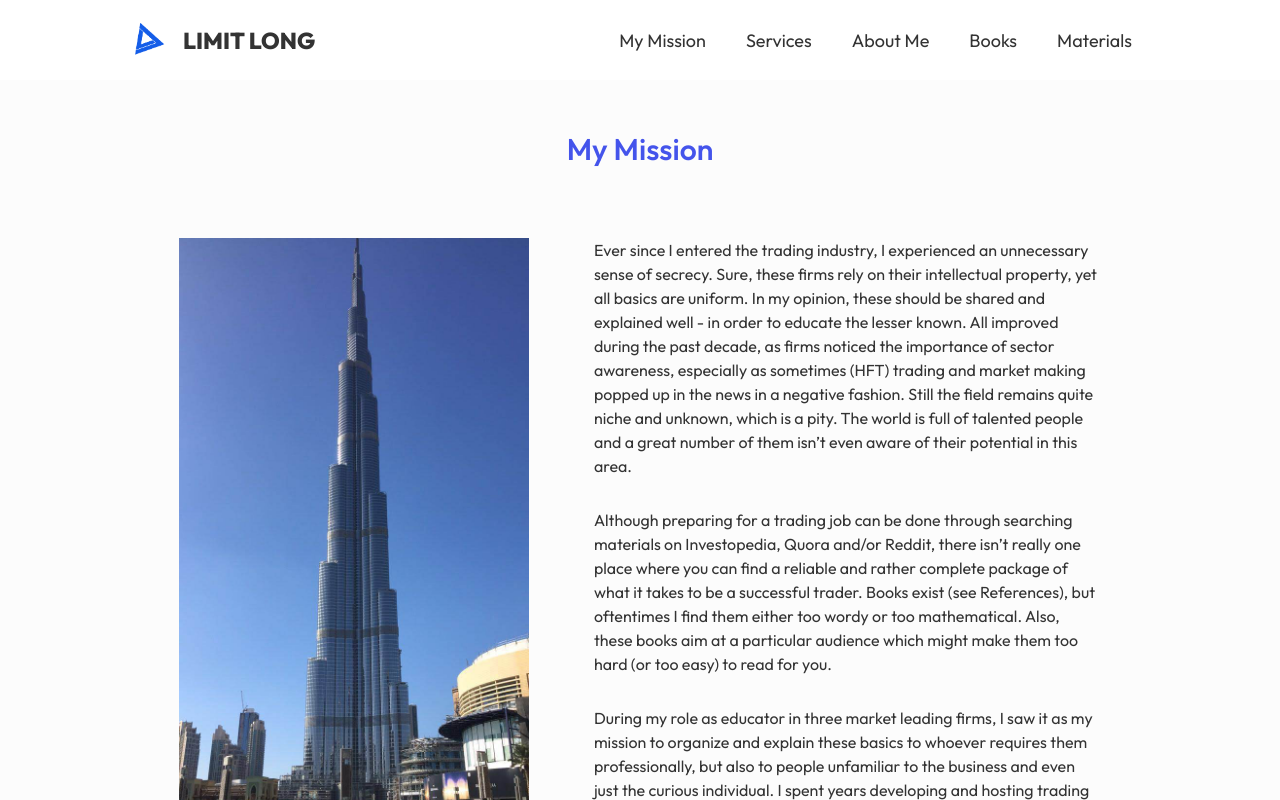
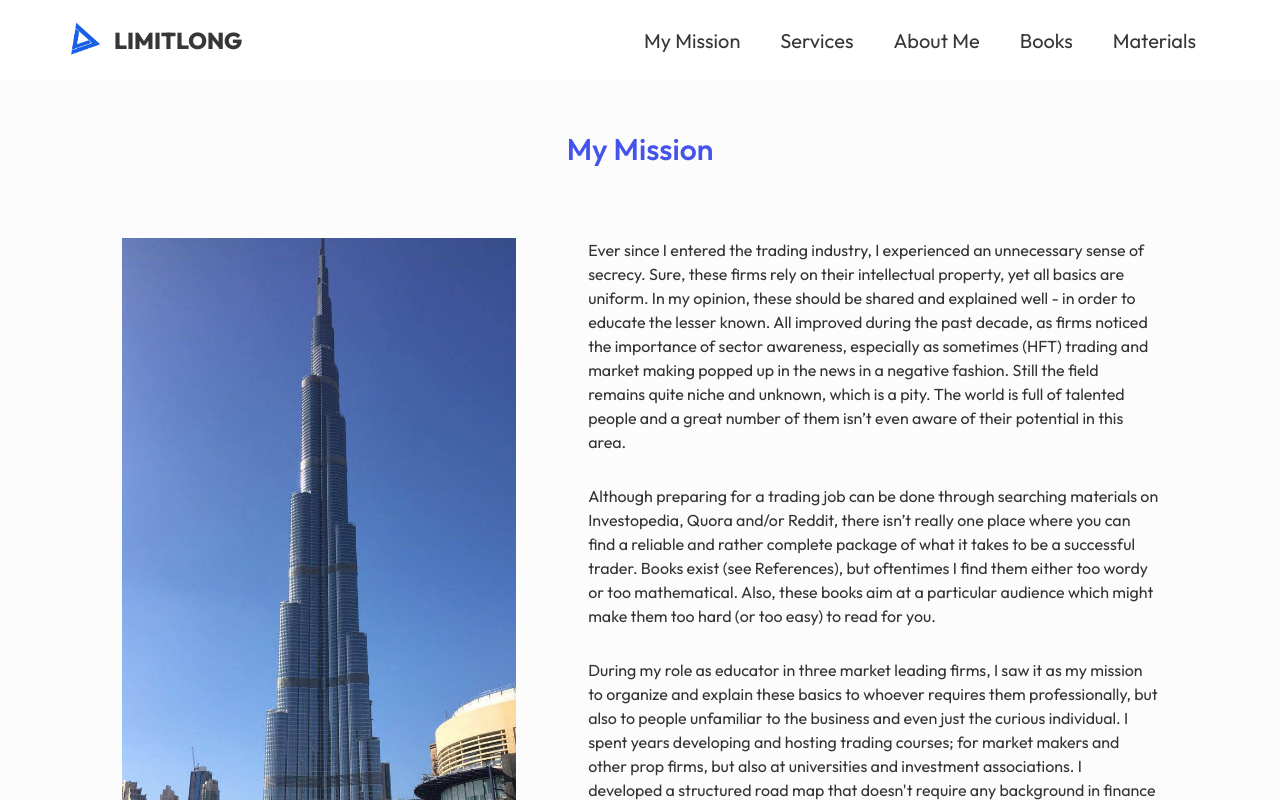
Before and after one commit to gurooria/limitlong, a React (Create React App) app: page /my-mission in a window 1280 px wide. Shown: the top 800 px of the page. Built offline with nearby package versions, Linux system fonts and the light colour scheme.

Commit message:
polished hero and navbar

```diff
--- a/src/components/Hero/Hero.css
+++ b/src/components/Hero/Hero.css
@@ -1,35 +1,35 @@
 .hero {
+	/* hero section, parent block */
 	width: 100%;
 	min-height: 100vh;
-	background: linear-gradient(rgba(8, 0, 58, 0.9), rgba(8, 0, 58, 0.7)),
-		url("../../assets/Chicago2.jpg");
-	background-size: cover;
-	background-position: center;
-	color: #fff;
-	display: flex;
-	align-items: center;
-	justify-content: center;
+	background: linear-gradient(rgba(8, 0, 58, 0.9), rgba(8, 0, 58, 0.7)), /* gradient overlay */
+		url("../../assets/Chicago2.jpg"); /* image path */
+	background-size: cover; /* image covers the entire background */
+	background-position: center; /* image centered */
+	color: #fff; /* text color */
+	display: flex; /* flexbox */
+	align-items: center; /* vertical alignment */
+	justify-content: center; /* horizontal alignment */
 }
 .hero-text {
 	text-align: center;
-	max-width: 800px;
+	max-width: 900px;
 }
 .hero-text h1 {
-	margin-top: 40px;
-	margin-bottom: 20px;
-	font-size: 33px;
-	font-weight: 500;
-	padding: 10px;
+	font-size: 35px;
+	font-weight: 600;
+	margin: 30px;
 }
 .hero-text p {
 	font-size: 20px;
-	max-width: 700px;
-	margin: 20px auto 30px;
 	line-height: 1.5;
+	margin: 0px 30px 60px 30px;
 }
 
-/* media queries */
 @media (max-width: 850px) {
+	.hero-text {
+		max-width: 650px;
+	}
 	.hero-text h1 {
 		font-size: 30px;
 	}
@@ -38,13 +38,13 @@
 	}
 }
 @media (max-width: 650px) {
+	.hero-text {
+		max-width: 450px;
+	}
 	.hero-text h1 {
-		font-size: 30px;
-		max-width: 400px;
-		margin: auto;
+		font-size: 28px;
 	}
 	.hero-text p {
-		font-size: 16px;
-		max-width: 400px;
+		font-size: 18px;
 	}
 }
--- a/src/components/Hero/Hero.js
+++ b/src/components/Hero/Hero.js
@@ -18,7 +18,7 @@ const Hero = () => {
 					for professionals and private clients.
 				</p>
 				<Link to="/my-mission" className="btn-white">
-					Learn More
+					Learn more
 					<img src={dark_arrow} alt="" />
 				</Link>
 			</div>
--- a/src/components/NavBar/NavBar.css
+++ b/src/components/NavBar/NavBar.css
@@ -1,9 +1,9 @@
 nav {
 	width: 100%;
 	height: 10%;
-	background: #fff;
+	background: #ffffff;
+	opacity: 0.98;
 	color: #333;
-	padding: 4px 0;
 	position: fixed;
 	top: 0;
 	left: 0;
@@ -12,64 +12,66 @@ nav {
 	justify-content: space-between;
 	z-index: 10;
 }
+nav ul li {
+	display: inline-block;
+	list-style: none;
+	margin: 5px 20px;
+	font-size: 20px;
+}
 .logo-container {
 	display: flex;
 	align-items: center;
 }
 .logo {
 	width: 40px;
-	margin-right: 15px;
+	margin-right: 10px;
 }
 .logo-text {
 	font-size: 23px;
 	font-weight: 800;
 }
-nav ul li {
-	display: inline-block;
-	list-style: none;
-	margin: 5px 20px;
-	font-size: 18px;
-	font-weight: 400;
+.menu-btn:hover {
+	color: #4454eb;
 }
 .menu-icon {
 	display: none;
 }
 
-/* media query */
 @media (max-width: 1000px) {
-	.logo {
-		width: 40px;
-	}
 	nav ul li {
-		margin: 10px 15px;
+		margin: 5px 15px;
+		font-size: 18px;
 	}
 }
 @media (max-width: 840px) {
-	.nav {
-		padding: 15px 0;
-	}
 	nav ul {
 		position: fixed;
 		top: 0;
 		right: 0px;
 		bottom: 0;
 		background-color: #4454eb;
-		z-index: -1;
-		width: 200px;
+		z-index: 10;
+		width: 95%;
 		padding-top: 70px;
 		transition: 0.5s;
 	}
 	nav ul li {
 		display: block;
-		margin: 25px 40px;
+		margin: 30px 40px;
 		color: #fff;
+		font-size: 30px;
+	}
+	.menu-btn:hover {
+		color: #fff;
+		text-decoration: underline;
 	}
 	.menu-icon {
 		display: block;
 		width: 30px;
 		cursor: pointer;
+		z-index: 15;
 	}
 	.hide-mobile-menu {
-		right: -200px;
+		right: -95%;
 	}
 }
--- a/src/components/NavBar/NavBar.js
+++ b/src/components/NavBar/NavBar.js
@@ -16,34 +16,37 @@ const NavBar = () => {
 					<img src={logo} alt="" className="logo" />
 				</Link>
 				<Link to="/">
-					<div className="logo-text">LIMIT LONG</div>
+					<div className="logo-text">LIMITLONG</div>
 				</Link>
 			</div>
 			<ul className={mobileMenu ? "" : "hide-mobile-menu"}>
 				<li>
-					<Link to="my-mission">My Mission</Link>
+					<Link to="my-mission" className="menu-btn">
+						My Mission
+					</Link>
 				</li>
 				<li>
-					<Link to="services">Services</Link>
+					<Link to="services" className="menu-btn">
+						Services
+					</Link>
 				</li>
 				<li>
-					<Link to="about-me">About Me</Link>
+					<Link to="about-me" className="menu-btn">
+						About Me
+					</Link>
 				</li>
 				<li>
-					<Link to="books">Books</Link>
+					<Link to="books" className="menu-btn">
+						Books
+					</Link>
 				</li>
 				<li>
-					<Link to="materials">Materials</Link>
+					<Link to="materials" className="menu-btn">
+						Materials
+					</Link>
 				</li>
 			</ul>
-			<button
-				type="button"
-				className="menu-icon"
-				onClick={toggleMenu}
-				onKeyDown={toggleMenu}
-			>
-				<img src={menu} alt="menu icon" />
-			</button>
+			<img src={menu} alt="" className="menu-icon" onClick={toggleMenu} />
 		</nav>
 	);
 };
--- a/src/index.css
+++ b/src/index.css
@@ -15,21 +15,24 @@ a {
 	cursor: pointer;
 }
 .container {
-	padding-left: 10%;
-	padding-right: 10%;
+	padding-left: 5%;
+	padding-right: 5%;
 }
 .btn-white {
 	background: #fff;
 	color: #212121;
-	padding: 18px 30px;
+	padding: 15px 30px;
 	font-size: 18px;
-	border-radius: 30px;
+	border-radius: 25px;
 	cursor: pointer;
 	border: 0;
 	outline: 0;
 	display: inline-flex;
 	align-items: center;
 	justify-content: center;
+}
+.btn-white:hover {
+	background: #d5dcff;
 }
 .btn-white img {
 	width: 20px;
@@ -45,8 +48,8 @@ a {
 		padding-left: 5%;
 		padding-right: 5%;
 	}
-	.btn-white {
+	/* .btn-white {
 		padding: 14px 25px;
 		font-size: 17px;
-	}
+	} */
 }
```
Also changed, not shown: src/index.js (+5 -2 lines).
